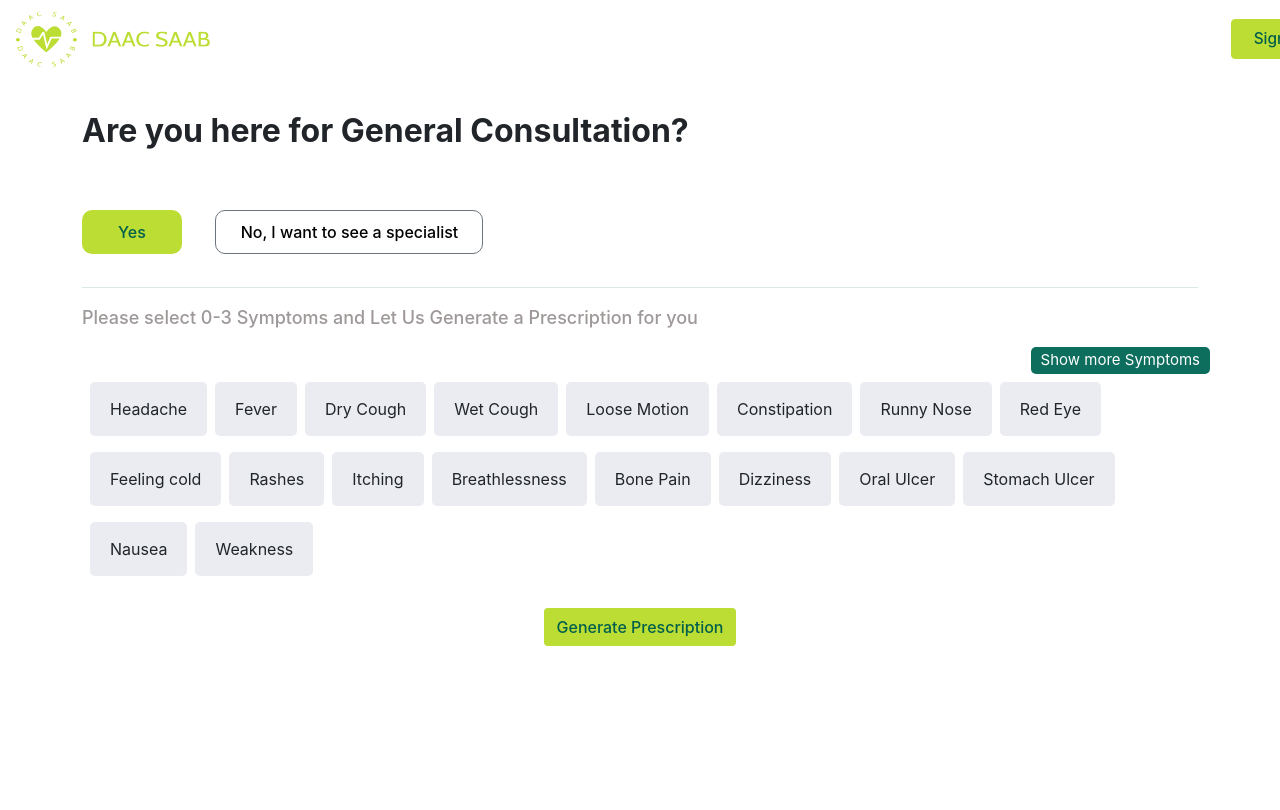
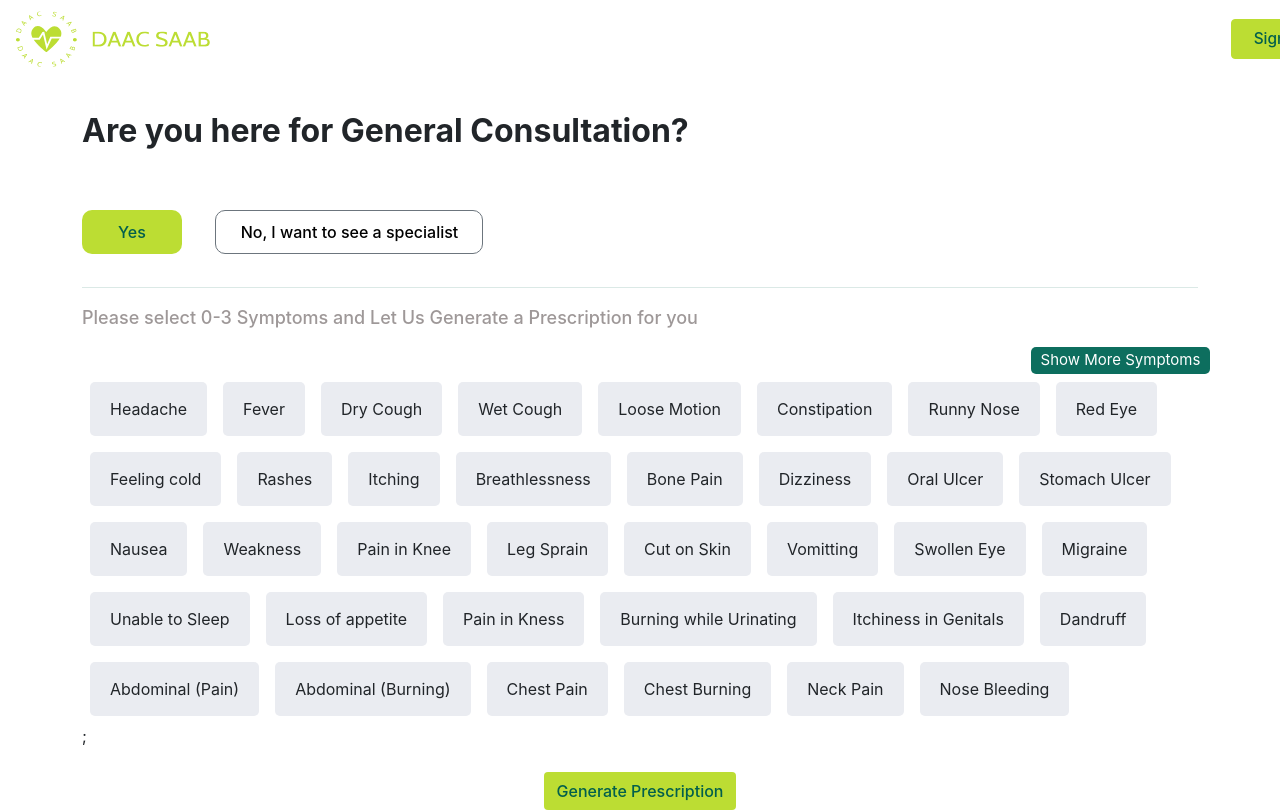
Before and after one commit to bhushanhr26/daacsaab, a React (Create React App) app: page /One-tap in a window 1280 px wide. Built offline with nearby package versions, Linux system fonts and the light colour scheme.

Commit message:
Removed filter function

```diff
--- a/src/views/One-tap/css/oneTap.css
+++ b/src/views/One-tap/css/oneTap.css
@@ -1,88 +1,87 @@
-.general-question{
+.general-question {
   font-size: 32px;
-    font-weight:700;
-    line-height:38px;
+  font-weight: 700;
+  line-height: 38px;
 }
-.enquiry-div{
+.enquiry-div {
   margin-top: 10%;
-
 }
-.btn-primary{
-    height:43.55px;
-    width:100px;
-    margin-top:4%;
+.btn-primary {
+  height: 43.55px;
+  width: 100px;
+  margin-top: 4%;
   background-color: #bcdd33;
-    border:none;
-    color:#025f4c;
-    font-weight:500;
-    font-size:16px;
+  border: none;
+  color: #025f4c;
+  font-weight: 500;
+  font-size: 16px;
   border-radius: 10px;
 }
-.btn-secondary{
-    height:43.55px;
-    width:268px;
-    margin-top:4%;
-    margin-left:3%;
-    font-weight:500;
-    font-size:16px;
+.btn-secondary {
+  height: 43.55px;
+  width: 268px;
+  margin-top: 4%;
+  margin-left: 3%;
+  font-weight: 500;
+  font-size: 16px;
   border-radius: 10px;
-    color:black;
+  color: black;
   background-color: white;
 }
-.btn-secondary:hover{
+.btn-secondary:hover {
   background-color: #0d6e5e;
-
 }
-.btn-primary:hover{
-    background-color:#b8e507;
-    color:#025f4c;
+.btn-primary:hover {
+  background-color: #b8e507;
+  color: #025f4c;
 }
-hr{
-    margin-top:3%;
-    color:#6fa79c
+hr {
+  margin-top: 3%;
+  color: #6fa79c;
 }
-.testS{
-    padding:15px 20px;
-    background-color: #EAECF1;
-    border-radius:5px;
+.selectedSymptomColor {
+  cursor: pointer;
+  padding: 15px 20px;
+  background-color: #bcdd33;
+  border-radius: 5px;
 }
-.sym-card{
+.sym-card {
   cursor: pointer;
+  padding: 15px 20px;
+  background-color: #eaecf1;
+  border-radius: 5px;
 }
-.sym-card:hover{
-    transform:scale(1.06);
-    background-color:#bcdd33;
-}
-.sym-card:active{
-    background-color:#bcdd33;
-}
-.btn-light{
-    font-size:15px;
-    padding:2px 10px;
-    position:relative;
-    left:85%;
-    background-color: #0d6e5e !important;
-    color:white;
-    border:none !important;
-    border-radius:5px;
-}
-.btn-light:hover{
-    background-color: #488c80;
-    color:white;
-}
-.text-1{
-    font-weight:500;
-    font-size:large;
-    color:rgb(158, 152, 152)
+.sym-card:hover {
+  transform: scale(1.06);
+  background-color: #bcdd33;
 }
 
-.btn-submit{
-    background-color:#bcdd33;
-    color:#025f4c;
-    font-weight:500;
+.btn-light {
+  font-size: 15px;
+  padding: 2px 10px;
+  position: relative;
+  left: 85%;
+  background-color: #0d6e5e !important;
+  color: white;
+  border: none !important;
+  border-radius: 5px;
+}
+.btn-light:hover {
+  background-color: #488c80;
+  color: white;
+}
+.text-1 {
+  font-weight: 500;
+  font-size: large;
+  color: rgb(158, 152, 152);
+}
 
+.btn-submit {
+  background-color: #bcdd33;
+  color: #025f4c;
+  font-weight: 500;
 }
-.btn-submit:hover{
-    color:#025f4c;
+.btn-submit:hover {
+  color: #025f4c;
   background-color: #b8e507;
 }
--- a/src/views/One-tap/js/OneTap.js
+++ b/src/views/One-tap/js/OneTap.js
@@ -2,16 +2,20 @@ import React from 'react';
 import { useState } from 'react';
 import "../css/oneTap.css";
 import Symptoms from '../../../components/Symptoms/js/Symptoms';
-const data=[
-  "Headache","Fever","Dry Cough","Wet Cough","Loose Motion","Constipation","Runny Nose","Red Eye","Feeling cold"
-,"Rashes","Itching","Breathlessness","Bone Pain","Dizziness","Oral Ulcer","Stomach Ulcer","Nausea","Weakness","Pain in Knee","Leg Sprain","Cut on Skin","Vomitting","Swollen Eye","Migraine","Unable to Sleep",
-"Loss of appetite","Pain in Kness","Burning while Urinating"
-,"Itchiness in Genitals","Dandruff","Abdominal (Pain)","Abdominal (Burning)","Chest Pain","Chest Burning","Neck Pain","Nose Bleeding"];
+const data = [
+  "Headache", "Fever", "Dry Cough", "Wet Cough", "Loose Motion", "Constipation", "Runny Nose", "Red Eye", "Feeling cold"
+  , "Rashes", "Itching", "Breathlessness", "Bone Pain", "Dizziness", "Oral Ulcer", "Stomach Ulcer", "Nausea", "Weakness", "Pain in Knee", "Leg Sprain", "Cut on Skin", "Vomitting", "Swollen Eye", "Migraine", "Unable to Sleep",
+  "Loss of appetite", "Pain in Kness", "Burning while Urinating"
+  , "Itchiness in Genitals", "Dandruff", "Abdominal (Pain)", "Abdominal (Burning)", "Chest Pain", "Chest Burning", "Neck Pain", "Nose Bleeding"];
 function OneTap() {
-const [show,setShow]=useState(true);
+  const [show, setShow] = useState(true);
   const [symData, setSymData] = useState(data);
-const[buttonText,setButtonText]=useState("Show more Symptoms")
-function test(){
+  const [selectedSymptom, setSelectedSymptom] = useState([]);
+
+  const handleSymptomColor = (k) => {
+    return selectedSymptom.push(k);
+  }
+  function test() {
     console.log("symptom is clicked");
   }
   return (
@@ -32,18 +36,23 @@ function test(){
             <p className="text-1">Please select 0-3 Symptoms and Let Us Generate a Prescription for you </p>
           </span>
           <span>
-        <button onClick={()=>{setShow(!show); show?setButtonText("Show Less"):setButtonText("Show More Symptoms")}}  className="btn-light">{buttonText}</button>
-
+            <button onClick={() => { setShow(!show) }}
+              className="btn-light">{show ? "Show More Symptoms" : "Show Less"}</button>
           </span>
         </div>
 
         {/*  symptoms cards component  */}
         <div className="d-flex flex-wrap ">
-      {symData.filter((x,i)=>show?i<18:i).map((x,i)=>{
-      return <div onClick={test} className="testS ms-2 my-2 sym-card"
+          {/* {symData.slice((x, i) => show ? i < 18 : i).map((x, i) => {
+            return <div onClick={() => { handleSymptomColor(i) }} className={`m-2 ${selectedSymptom.includes(i) ? "selectedSymptomColor" : "sym-card"}`}
+              key={i}>{x}</div>
+          })} */}
+          {symData.map((x, i) => {
+            return <div onClick={() => { handleSymptomColor(i) }} className={`m-2 ${selectedSymptom.includes(i) ? "selectedSymptomColor" : "sym-card"}`}
               key={i}>{x}</div>
           })}
         </div>
+        {console.log(selectedSymptom, "abc")};
         {/* symptom component ends */}
         <div className="d-flex justify-content-center mt-4">
           <button className="btn btn-submit">Generate Prescription</button>
```
Lines whose indentation alone changed are shown as unchanged.
